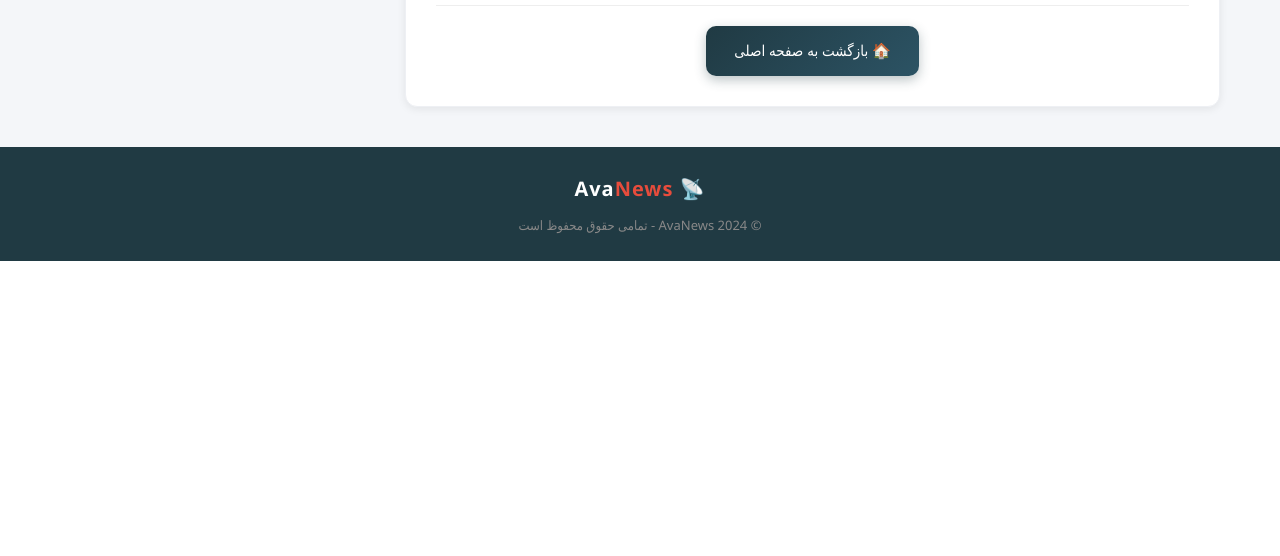
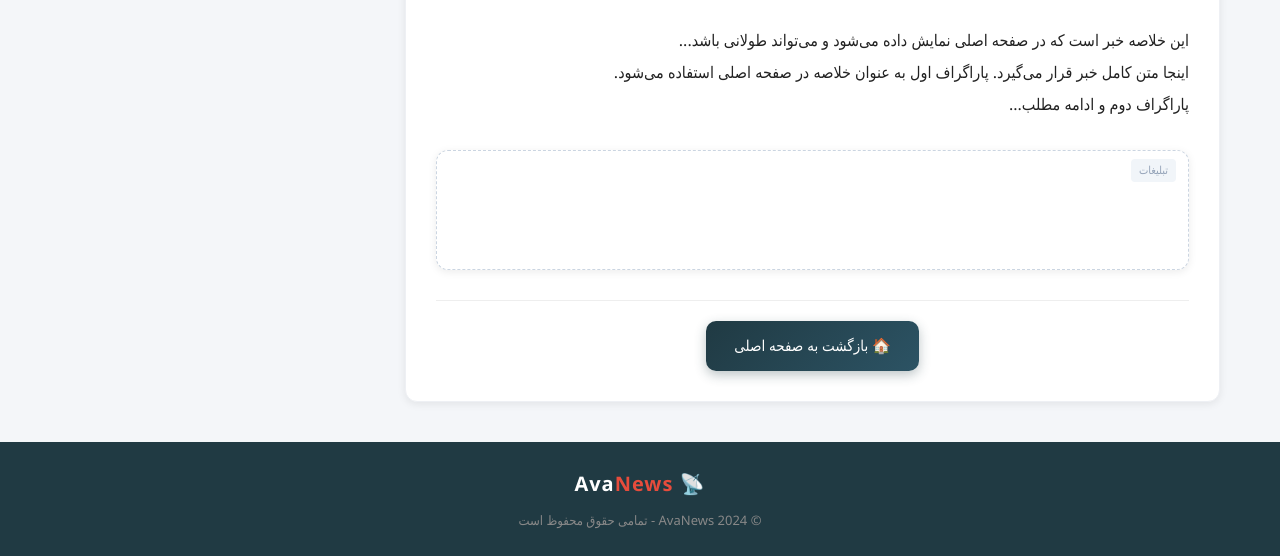
Before and after one commit to Shenzi-Coder/kabar, a Flask app: page /news/2024-01-15-first-news in a window 1280 px wide. Shown: the part 778-1334 px from the top of the page. Before the commit the page ends 1039 px from the top, so only its background shows below. Run offline with Flask 3, Linux system fonts and the light colour scheme; some libraries are stand-ins or nearby versions.

Commit message:
Update news.html

```diff
--- a/news_site/templates/news.html
+++ b/news_site/templates/news.html
@@ -21,6 +21,13 @@
 <div class="container">
 
     <main class="main-col">
+
+        <!-- بنر 90x728 بالای صفحه خبر (در موبایل مخفی می‌شود) -->
+        <div class="ad-box ad-banner-top desktop-only">
+            <span class="ad-label">تبلیغات</span>
+            <div id="mediaad-lYqaM"></div>
+        </div>
+
         <article class="full-news">
             <h1 class="article-title">{{ news.title }}</h1>
             <div class="article-meta">
@@ -30,6 +37,13 @@
             <div class="article-content">
                 {{ news.content | safe }}
             </div>
+
+            <!-- بنر 300x200 پایین خبر -->
+            <div class="ad-box" style="margin-top: 30px;">
+                <span class="ad-label">تبلیغات</span>
+                <div id="mediaad-DAq54"></div>
+            </div>
+
             <div class="article-actions">
                 <a href="{{ url_for('index') }}" class="btn-back">🏠 بازگشت به صفحه اصلی</a>
             </div>
@@ -38,7 +52,7 @@
 
     <aside class="side-col">
 
-        <!-- جایگاه تبلیغاتی تبیسل -->
+        <!-- جایگاه تبلیغاتی قبلی -->
         <div class="ad-box">
             <span class="ad-label">تبلیغات</span>
             <div id="mediaad-X2V91"></div>
@@ -58,6 +72,13 @@
             <li class="empty">هنوز خبر داغی وجود ندارد</li>
             {% endfor %}
         </ul>
+
+        <!-- همسان ویدیو -->
+        <div class="ad-box" style="margin-top: 25px;">
+            <span class="ad-label">تبلیغات</span>
+            <div id="mediaad-OnMl7"></div>
+        </div>
+
     </aside>
 
 </div>
```
